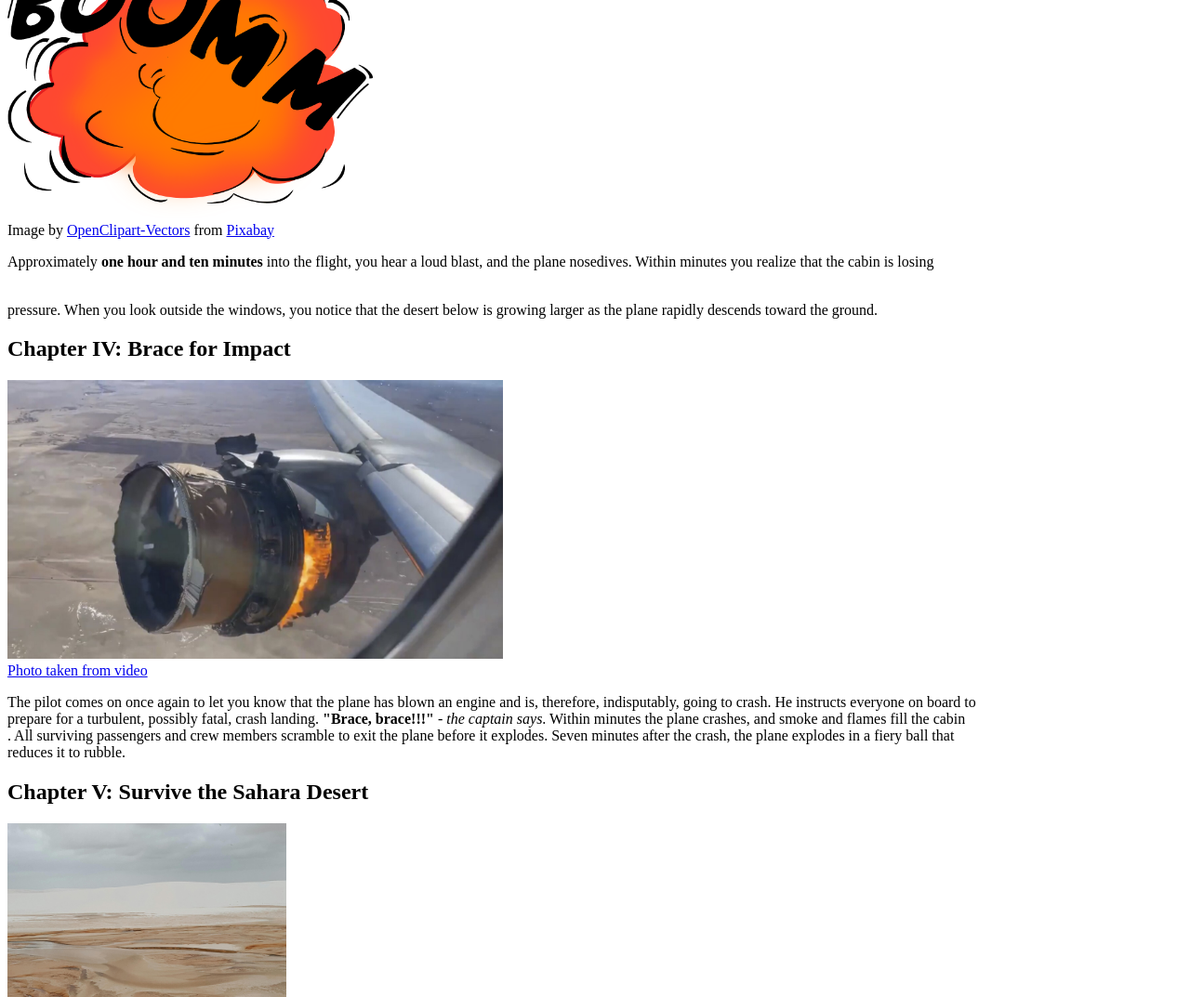
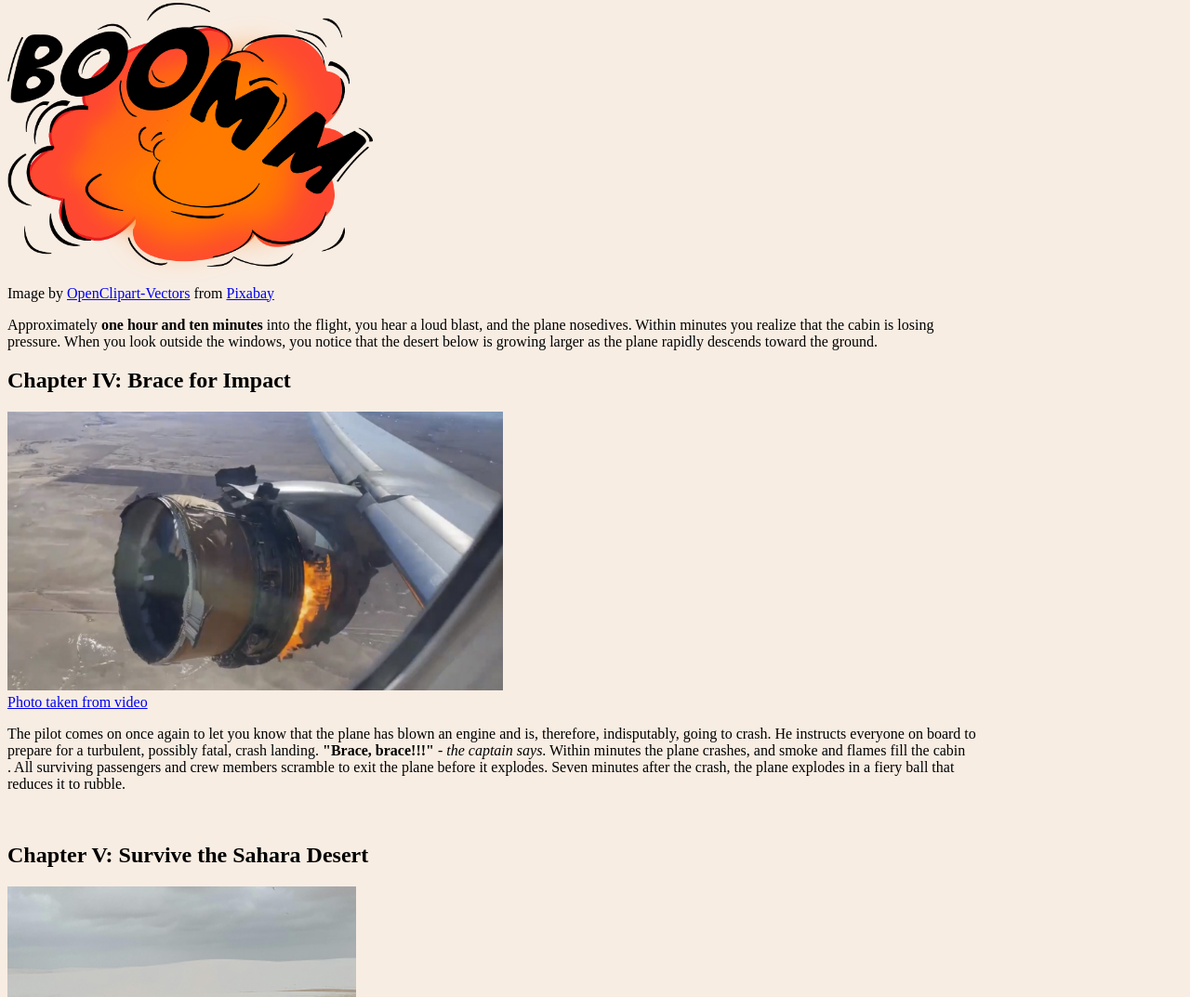
Before and after one commit to BlairyDev/NKU-repo, a plain HTML site: page INF-286/html-survival-activity1/index.html in a window 1280 px wide. Shown: the part 1955-3028 px from the top of the page at 93% size. Drawn offline with Linux system fonts and the light colour scheme.

Commit message:
Added page breaks and background color

```diff
--- a/INF-286/html-survival-activity1/index.html
+++ b/INF-286/html-survival-activity1/index.html
@@ -1,5 +1,5 @@
 <!DOCTYPE html>
-<html lang="en">
+<html lang="en" style="background-color: #F8EDE3;">
     <head>
         <meta charset="UTF-8">
         <meta name="viewport" content="width=device-width, initial-scale=1.0">
@@ -7,7 +7,7 @@
     </head>
     <body>
 
-        <div >
+        <div">
 
             <!-- HEADER TITLE -->
             <div>
@@ -29,6 +29,8 @@
                     </p>
                 </div>
 
+                <br/>
+
             </div>
 
             <!-- CHAPTER II -->
@@ -45,6 +47,9 @@
                         At the beginning of the flight, the Captain came on the overhead speaker and invited you to sit back and relax during the <strong>two hour</strong> flight. The first fifty minutes <br/> of the flight were fine.
                     </p>
                 </div>
+
+                <br/>
+
             </div>
 
             <!-- CHAPTER III -->
@@ -74,9 +79,11 @@
 
                 <div style="text-align: left;">
                     <p>
-                        Approximately <strong>one hour and ten minutes</strong> into the flight, you hear a loud blast, and the plane nosedives. Within minutes you realize that the cabin is losing </p> <br/> pressure. When you look outside the windows, you notice that the desert below is growing larger as the plane rapidly descends toward the ground.
+                        Approximately <strong>one hour and ten minutes</strong> into the flight, you hear a loud blast, and the plane nosedives. Within minutes you realize that the cabin is losing <br/> pressure. When you look outside the windows, you notice that the desert below is growing larger as the plane rapidly descends toward the ground.
                     </p>
                 </div>
+
+
             </div>
 
             <!-- CHAPTER IV -->
@@ -94,14 +101,14 @@
                     </p>
                 </div>
 
-
+                <br/>
             </div>
 
 
             <!-- CHAPTER V -->
             <div>
                 <h2>Chapter V: Survive the Sahara Desert</h2>
-                <img src="img/desert-with-group.jpg" style="width: auto; height: 400px;">
+                <img src="img/desert-with-group.jpg" style="width: auto; height: 500px;">
 
                 <div>
                     <a href="https://www.pexels.com/photo/people-hiking-at-desert-27990184/" target="_blank">Photo by Glauco de Souza Santos</a>
@@ -113,7 +120,7 @@
                     </p>
                 </div>
 
-
+                <br/>
             </div>
 
             <!-- CHAPTER VI -->
@@ -154,6 +161,7 @@
                     <li>4 Airplane pillows</li>
                 </ul>
 
+                <br/>
             </div>
 
             <!-- SOLUTION LINK -->
```
